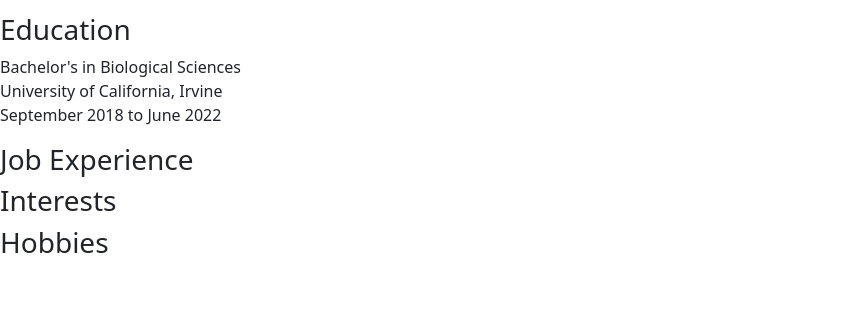
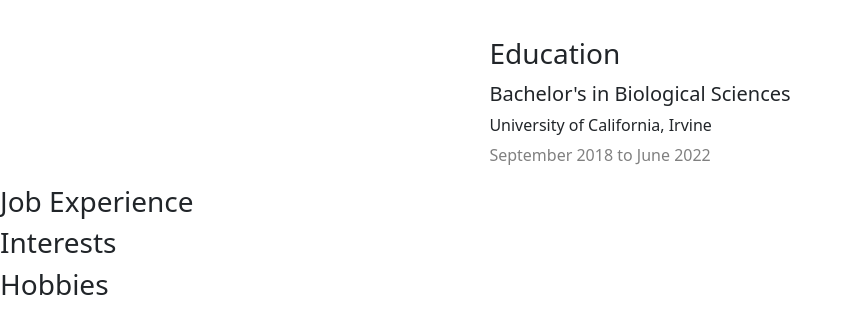
Before and after one commit to boboflofo/Portfolio, a plain HTML site: page about-me.html in a window 1280 px wide. Shown: the part 63-396 px from the top of the page, without its empty margins (0-853 px from the left). Drawn offline with nearby package versions, Linux system fonts and the light colour scheme.

Commit message:
adjust spacing and add info to about me

```diff
--- a/about-me.html
+++ b/about-me.html
@@ -24,8 +24,12 @@
   <div class="d-flex justify-content-center title">
     <h1>About Me</h1>
   </div>
-  <h3>Education</h3>
-  <p>Bachelor's in Biological Sciences <br> University of California, Irvine <br> September 2018 to June 2022</p>
+  <div class="d-flex justify-content-center">
+    <div class="d-flex flex-column mt-4">
+    <h3>Education</h4>
+    <p class="fs-5">Bachelor's in Biological Sciences <br> <span class="fs-6">University of California, Irvine</span><br> <span class="fs-6 date">September 2018 to June 2022</span></p>
+  </div>
+  </div>
   <h3>Job Experience</h3>
   <h3>Interests</h3>
   <h3>Hobbies</h3>
--- a/css/styles.css
+++ b/css/styles.css
@@ -45,3 +45,7 @@
 .menu-btn {
   float:left;
 }
+
+.date {
+  color:gray;
+}
```
